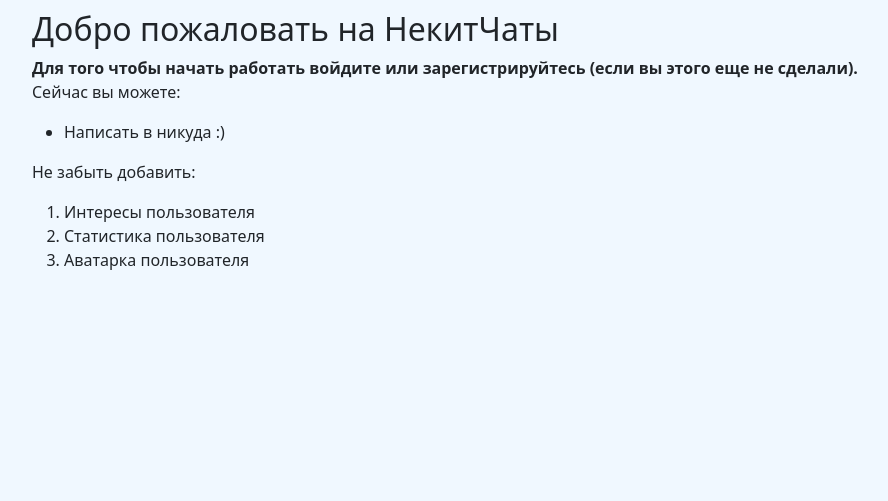
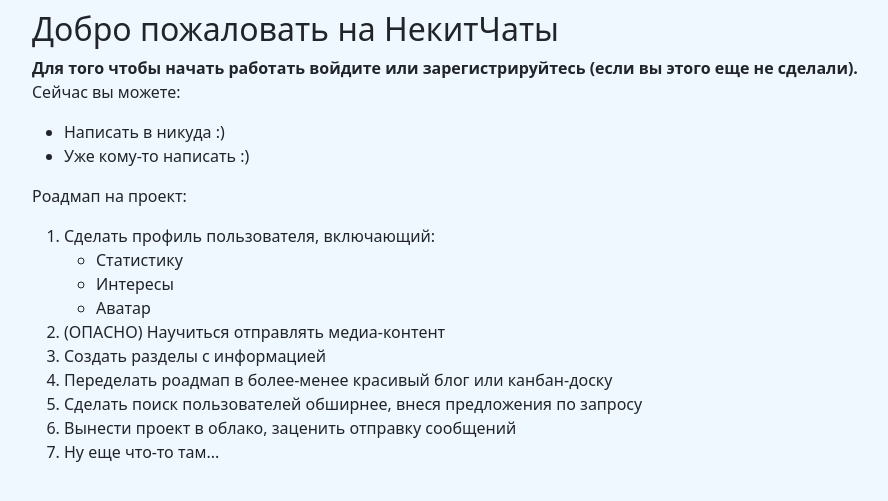
Before and after one commit to Nekson228/Webby, a Flask app: page / in a window 1280 px wide. Shown: the part 102-603 px from the top of the page, without its empty margins (50-938 px from the left). Run offline with Flask 2, Linux system fonts and the light colour scheme.

Commit message:
minor template update

```diff
--- a/templates/base.html
+++ b/templates/base.html
@@ -3,7 +3,7 @@
 <head>
     <meta charset="UTF-8">
     <title>НекитЧат</title>
-    <link rel="stylesheet" href="static/css/style.css">
+    <link rel="stylesheet" href="/static/css/style.css">
     <link rel="stylesheet" href="https://cdn.jsdelivr.net/npm/bootstrap@5.0.0-beta1/dist/css/bootstrap.min.css"
     integrity="sha384-giJF6kkoqNQ00vy+HMDP7azOuL0xtbfIcaT9wjKHr8RbDVddVHyTfAAsrekwKmP1"
     crossorigin="anonymous">
--- a/templates/index.html
+++ b/templates/index.html
@@ -27,11 +27,21 @@
 <p>Сейчас вы можете:</p>
 <ul>
     <li>Написать в никуда :)</li>
+    <li>Уже кому-то написать :)</li>
 </ul>
-<p>Не забыть добавить:</p>
+<p>Роадмап на проект:</p>
 <ol>
-    <li>Интересы пользователя</li>
-    <li>Статистика пользователя</li>
-    <li>Аватарка пользователя</li>
+    <li>Сделать профиль пользователя, включающий:</li>
+    <ul>
+        <li>Статистику</li>
+        <li>Интересы</li>
+        <li>Аватар</li>
+    </ul>
+    <li>(ОПАСНО) Научиться отправлять медиа-контент</li>
+    <li>Создать разделы с информацией</li>
+    <li>Переделать роадмап в более-менее красивый блог или канбан-доску</li>
+    <li>Сделать поиск пользователей обширнее, внеся предложения по запросу</li>
+    <li>Вынести проект в облако, заценить отправку сообщений</li>
+    <li>Ну еще что-то там...</li>
 </ol>
 {% endblock %}
```
Also changed, not shown: db/chats_db.sqlite.
